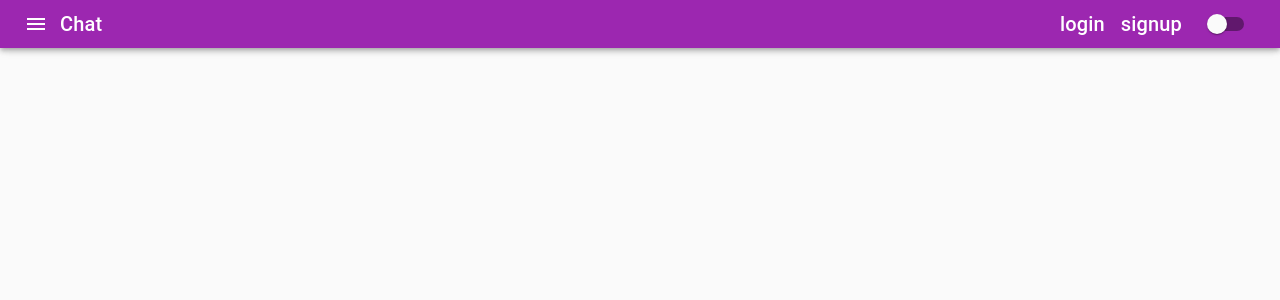
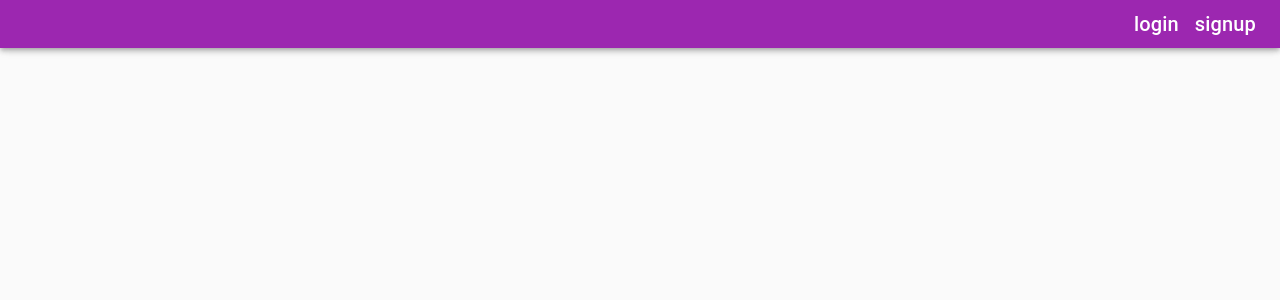
Before and after one commit to kimamov/WebRTC-Chat, a React (Create React App) app in the folder client/: page /welcome in a window 1280 px wide. Shown: the top 300 px of the page. Built offline with nearby package versions, Linux system fonts and the light colour scheme.

Commit message:
app header less horrible and displaying username now

```diff
--- a/client/src/components/Nav.tsx
+++ b/client/src/components/Nav.tsx
@@ -3,30 +3,22 @@ import { useStateContext } from '../state/state'
 import {
   AppBar,
   Toolbar,
-  Typography,
-  IconButton,
-  Switch,
   withStyles,
   Theme
 } from '@material-ui/core'
-import MenuIcon from '@material-ui/icons/Menu'
 import RouterLink from './RouterLink'
-import NavUserDisplay from './NavUserDisplay'
+import NavUser from './navHeader/NavUser'
+import NavGuest from './navHeader/NavGuest'
+
 
 interface Props { }
 
-const StyledSwitch = withStyles((theme: Theme) => ({
-  root: {
-    //marginLeft: 'auto',
-    marginLeft: theme.spacing(2),
-  },
-}))(Switch)
 
-const StyledLink = withStyles((theme: Theme) => ({
+/* const StyledLink = withStyles((theme: Theme) => ({
   root: {
     marginLeft: theme.spacing(2),
   },
-}))(RouterLink)
+}))(RouterLink) */
 
 const AppBarOnTop = withStyles((theme: Theme) => ({
   // put AppBar above drawer and actually anything else :)
@@ -36,18 +28,18 @@ const AppBarOnTop = withStyles((theme: Theme) => ({
 }))(AppBar)
 
 const Nav = (props: Props) => {
-  const { state, dispatch } = useStateContext()
+  const { state } = useStateContext()
+  const isLoggedIn=state.user && state.user.username;
+
   return (
     <AppBarOnTop position="fixed">
       <Toolbar variant="dense">
-        <IconButton edge="start" color="inherit" aria-label="menu">
-          <MenuIcon />
-        </IconButton>
-        <Typography variant="h6" color="inherit">
-          Chat
-        </Typography>
-        <NavUserDisplay />
-        <StyledSwitch onChange={() => dispatch({ type: 'toggleDark' })} />
+        {/* toggle drawer! only display when logged in */}
+        {isLoggedIn?
+          <NavUser user={state.user}/>
+          :
+          <NavGuest/>
+        }
       </Toolbar>
     </AppBarOnTop>
   )
--- a/client/src/components/NavUserDisplay.tsx
+++ b/client/src/components/NavUserDisplay.tsx
@@ -8,7 +8,11 @@ interface Props {}
 
 const StyledRouterLink=styled(RouterLink)(({theme})=>({
       marginLeft: theme.spacing(2)
+}))
 
+const AvatarWithMargin=styled(Avatar)(({theme})=>({
+  marginLeft: theme.spacing(1),
+  /* marginRight: theme.spacing(1) */
 }))
 
 const NavUserDisplay = (props: Props) => {
@@ -18,7 +22,6 @@ const NavUserDisplay = (props: Props) => {
     <Box marginLeft="auto">
       {state.user ? (
         <Box display="flex">
-          <Avatar alt="user avatar" />
           <NavUserMenu />
         </Box>
       ) : (
--- a/client/src/components/NavUserMenu.tsx
+++ b/client/src/components/NavUserMenu.tsx
@@ -8,8 +8,10 @@ import ListItemText from '@material-ui/core/ListItemText'
 import InboxIcon from '@material-ui/icons/MoveToInbox'
 import DraftsIcon from '@material-ui/icons/Drafts'
 import SendIcon from '@material-ui/icons/Send'
+import Typography from '@material-ui/core/Typography'
 import { useStateContext } from '../state/state'
 import { logOut } from '../api/api'
+import { Avatar } from '@material-ui/core'
 
 const StyledMenu = withStyles({
   paper: {
@@ -67,15 +69,13 @@ export default function NavUserMenu() {
 
   return (
     <div>
-      <Button
+      {/* make this an icon button */}
+      <Avatar
         aria-controls="customized-menu"
         aria-haspopup="true"
-        variant="contained"
-        color="primary"
         onClick={handleClick}
       >
-        Open Menu
-      </Button>
+      </Avatar>
       <StyledMenu
         id="customized-menu"
         anchorEl={anchorEl}
--- /dev/null
+++ b/client/src/components/navHeader/NavGuest.tsx
@@ -0,0 +1,22 @@
+import React from 'react'
+import RouterLink from '../RouterLink'
+import { Box, styled } from '@material-ui/core'
+
+interface Props {}
+
+const StyledRouterLink=styled(RouterLink)(({theme})=>({
+      marginLeft: theme.spacing(2)
+}))
+
+
+
+const NavGuest = (props: Props) => {
+  return (
+    <Box marginLeft="auto">
+        <RouterLink to="/login">login</RouterLink>
+        <StyledRouterLink to="/signup">signup</StyledRouterLink>
+    </Box>
+  )
+}
+
+export default NavGuest
--- /dev/null
+++ b/client/src/components/navHeader/NavUser.tsx
@@ -0,0 +1,50 @@
+import React from 'react'
+import MenuIcon from '@material-ui/icons/Menu'
+import { useStateContext } from '../../state/state'
+import { logOut } from '../../api/api'
+import {
+    Typography,
+    IconButton,
+    Switch,
+    withStyles,
+    Theme
+  } from '@material-ui/core'
+
+interface Props {
+    user: any,
+}
+
+const StyledSwitch = withStyles((theme: Theme) => ({
+    root: {
+      marginLeft: 'auto',
+      //marginLeft: theme.spacing(2),
+    },
+  }))(Switch)
+
+const NavUser = ({user}: Props) => {
+    const { dispatch } = useStateContext()
+    const handleLogOut=async()=>{
+        // move to the sidebar later
+        try{
+          await logOut()
+          dispatch({type: 'logOut'})
+        }
+        catch(e){
+          console.log(e);
+          dispatch({type: 'logOut'})
+        }
+      }
+    return (
+        <>
+            <IconButton onClick={handleLogOut} edge="start" color="inherit" aria-label="menu">
+                <MenuIcon />
+            </IconButton>
+            <Typography variant="h6" color="inherit">
+                {user.username || "chat"}
+            </Typography>
+            <StyledSwitch onChange={() => dispatch({ type: 'toggleDark' })} />
+        </>
+    )
+}
+
+export default NavUser
```
